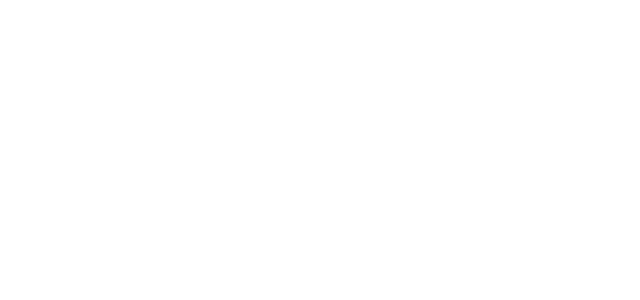
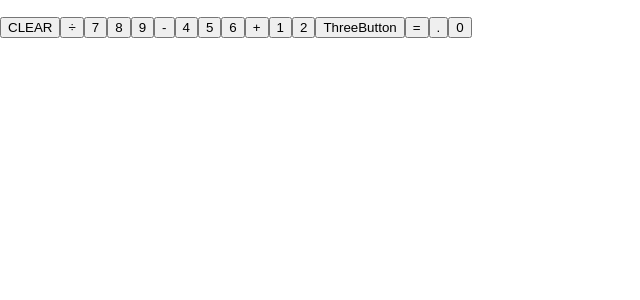
Before and after one commit to Benjamin-Wofford/Purple-Calculator, a React (Create React App) app: page / in a window 1280 px wide. Shown: the top 300 px of the page, without its empty margins (0-640 px from the left). Built offline with nearby package versions, Linux system fonts and the light colour scheme.

Commit message:
Added all the button components to the calculator base

```diff
--- a/src/components/CalculatorBase.js
+++ b/src/components/CalculatorBase.js
@@ -1,12 +1,44 @@
 import React from 'react';
-
+import AdditionButton from './AdditionButton';
+import ClearButton from './ClearButton';
+import DecimalButton from './DecimalButton';
+import DivisionButton from './DivisionButton';
+import EightButton from './EightButton';
+import EqualsButton from './EqualsButton';
+import FiveButton from './FiveButton';
+import FourButton from './FourButton';
+import NineButton from './NineButton';
+import OneButton from './OneButton';
+import OutputDisplay from './OutputDisplay';
+import SevenButton from './SevenButton';
+import SixButton from './SixButton';
+import SubtractionButton from './SubtractionButton';
+import ThreeButton from './ThreeButton';
+import TwoButton from './TwoButton';
+import ZeroButton from './ZeroButton';
 
 class CalculatorBase extends React.Component{
 
     render(){
         return (
             <main className="baseboard">
-
+                <OutputDisplay/>
+                <ClearButton/>
+                <DivisionButton/>
+                <SevenButton/>
+                <EightButton/>
+                <NineButton/>
+                <SubtractionButton/>
+                <FourButton/>
+                <FiveButton/>
+                <SixButton/>
+                <AdditionButton/>
+                <OneButton/>
+                <TwoButton/>
+                <ThreeButton/>
+                <EqualsButton/>
+                <DecimalButton/>
+                <ZeroButton/>
             </main>
         )
 
```
